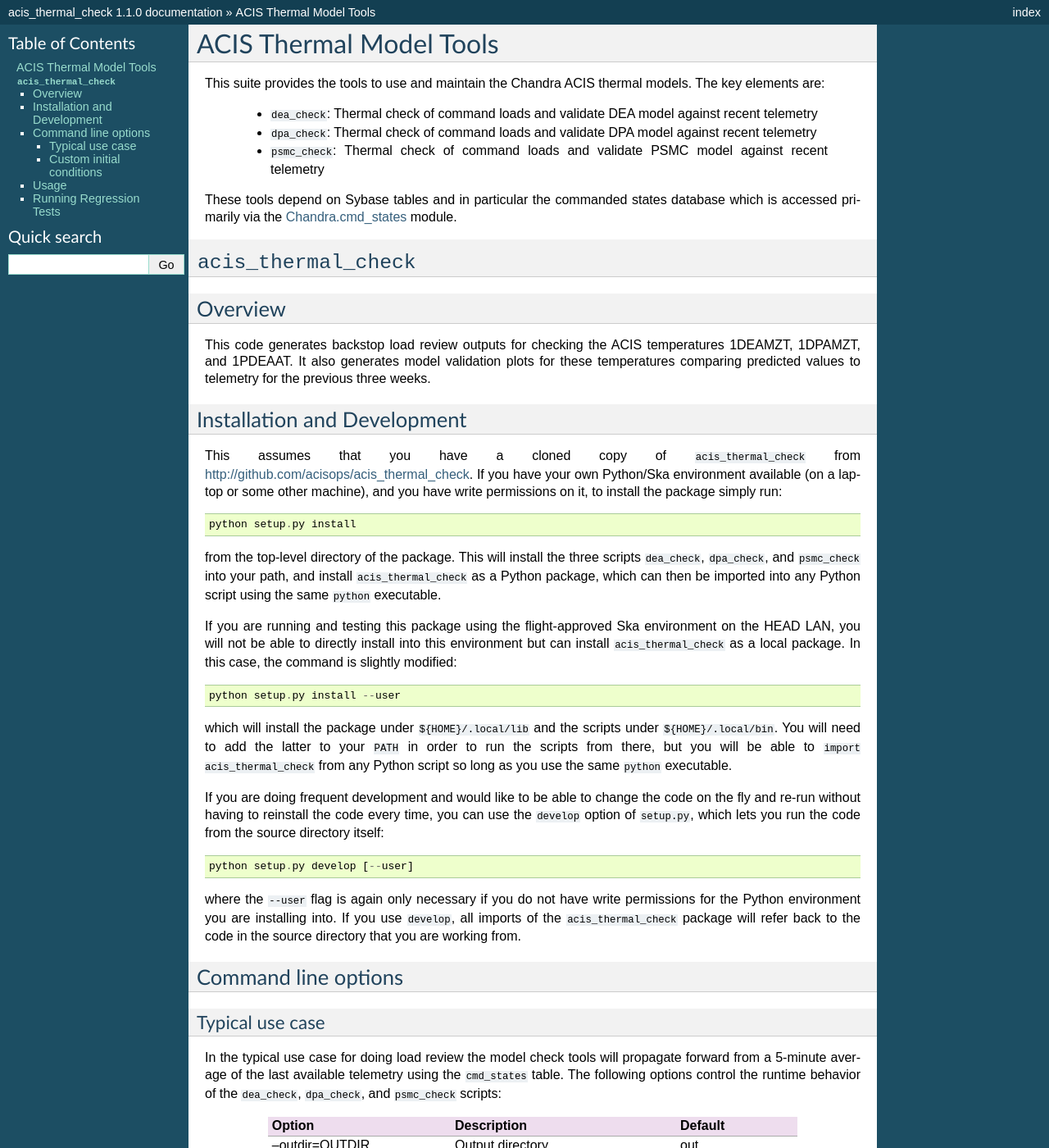
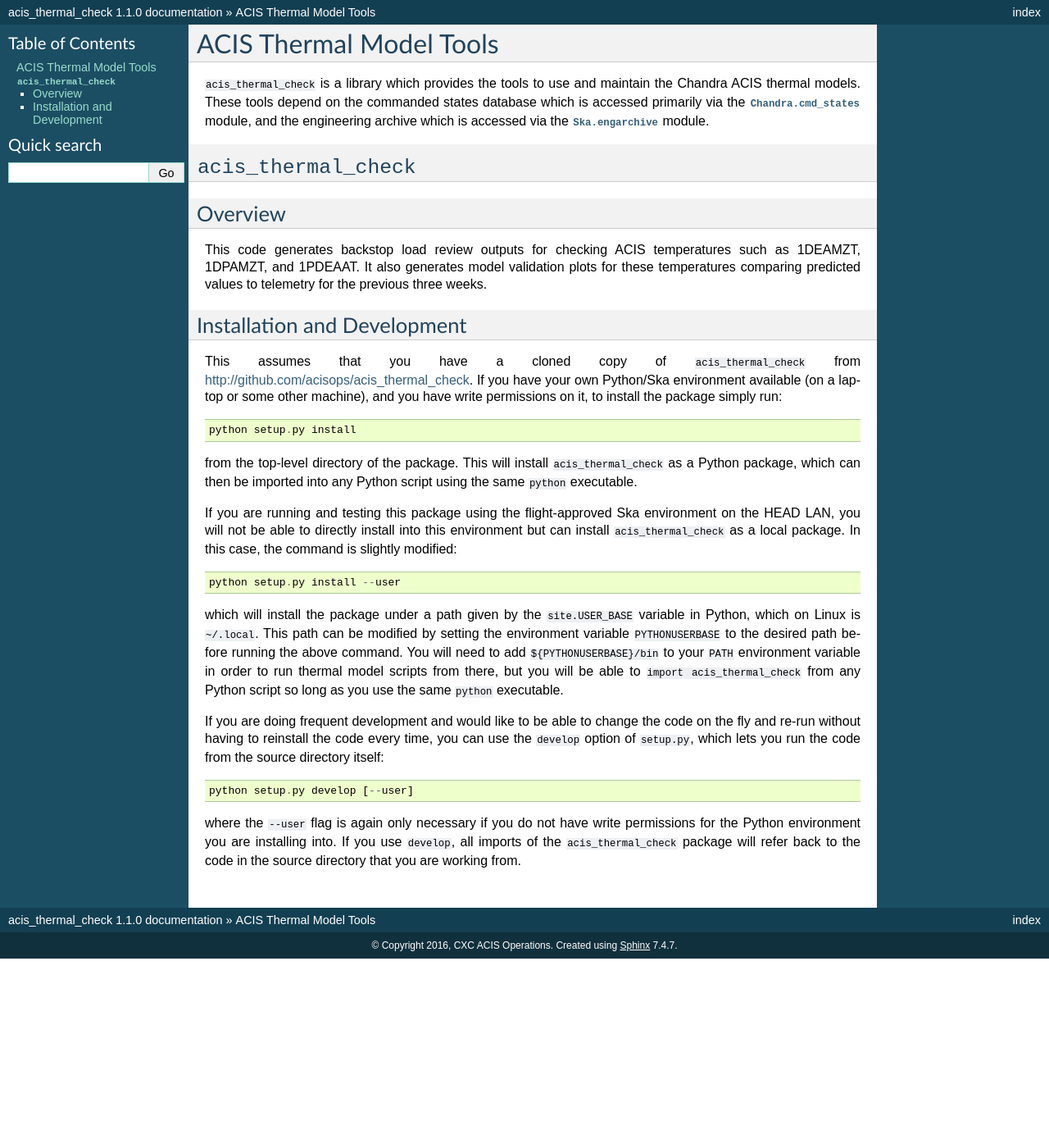
Before and after one commit to sot/acis_thermal_check, a Sphinx documentation site: the page built from doc/index.rst, in a window 1280 px wide and 1400 px high. Shown: the whole window at 82% size. Built offline with Sphinx 7.4.7, drawn with Linux system fonts in a browser that asks for light colours; some of the changed text lies outside the part shown.

Commit message:
Updated acis_thermal_check docs to reflect the fact that the models have been stripped out.

```diff
--- a/doc/index.rst
+++ b/doc/index.rst
@@ -3,20 +3,16 @@
 ACIS Thermal Model Tools
 ========================
 
-This suite provides the tools to use and maintain the Chandra ACIS
-thermal models. The key elements are:
+.. |Chandra_cmd_states| replace:: ``Chandra.cmd_states``
+.. _Chandra_cmd_states: http://cxc.harvard.edu/mta/ASPECT/tool_doc/cmd_states/
 
-  - ``dea_check``: Thermal check of command loads and validate DEA
-    model against recent telemetry
-  - ``dpa_check``: Thermal check of command loads and validate DPA
-    model against recent telemetry
-  - ``psmc_check``: Thermal check of command loads and validate PSMC
-    model against recent telemetry
+.. |Ska_engarchive| replace:: ``Ska.engarchive``
+.. _Ska_engarchive: http://http://cxc.cfa.harvard.edu/mta/ASPECT/tool_doc/eng_archive/
 
-These tools depend on Sybase tables and in particular the commanded states database
-which is accessed primarily via the Chandra.cmd_states_ module.
-
-.. _Chandra.cmd_states: http://cxc.harvard.edu/mta/ASPECT/tool_doc/cmd_states/
+``acis_thermal_check`` is a library which provides the tools to use and maintain
+the Chandra ACIS thermal models. These tools depend on the commanded states database
+which is accessed primarily via the |Chandra_cmd_states|_ module, and the engineering
+archive which is accessed via the |Ska_engarchive|_ module.
 
 ``acis_thermal_check``
 ======================
@@ -24,8 +20,8 @@ which is accessed primarily via the Chandra.cmd_states_ module.
 Overview
 --------
 
-This code generates backstop load review outputs for checking the ACIS temperatures
-1DEAMZT, 1DPAMZT, and 1PDEAAT. It also generates model validation plots for these
+This code generates backstop load review outputs for checking ACIS temperatures such
+as 1DEAMZT, 1DPAMZT, and 1PDEAAT. It also generates model validation plots for these
 temperatures comparing predicted values to telemetry for the previous three weeks.
 
 Installation and Development
@@ -40,10 +36,9 @@ permissions on it, to install the package simply run:
 
     python setup.py install
 
-from the top-level directory of the package. This will install the three scripts
-``dea_check``, ``dpa_check``, and ``psmc_check`` into your path, and install
-``acis_thermal_check`` as a Python package, which can then be imported into any Python
-script using the same ``python`` executable.
+from the top-level directory of the package. This will install ``acis_thermal_check``
+as a Python package, which can then be imported into any Python script using the same
+``python`` executable.
 
 If you are running and testing this package using the flight-approved Ska environment
 on the HEAD LAN, you will not be able to directly install into this environment but
@@ -54,14 +49,18 @@ is slightly modified:
 
     python setup.py install --user
 
-which will install the package under ``${HOME}/.local/lib`` and the scripts under
-``${HOME}/.local/bin``. You will need to add the latter to your ``PATH`` in order to
-run the scripts from there, but you will be able to ``import acis_thermal_check`` from
-any Python script so long as you use the same ``python`` executable.
+which will install the package under a path given by the ``site.USER_BASE`` variable
+in Python, which on Linux is ``~/.local``. This path can be modified by setting the
+environment variable ``PYTHONUSERBASE`` to the desired path before running the above
+command. You will need to add ``${PYTHONUSERBASE}/bin`` to your ``PATH`` environment
+variable in order to run thermal model scripts from there, but you will be able to
+``import acis_thermal_check`` from any Python script so long as you use the same
+``python`` executable.
 
 If you are doing frequent development and would like to be able to change the code
 on the fly and re-run without having to reinstall the code every time, you can use the
-``develop`` option of ``setup.py``, which lets you run the code from the source directory itself:
+``develop`` option of ``setup.py``, which lets you run the code from the source directory
+itself:
 
 ::
 
@@ -71,106 +70,3 @@ where the ``--user`` flag is again only necessary if you do not have write permi
 the Python environment you are installing into. If you use ``develop``, all imports of
 the ``acis_thermal_check`` package will refer back to the code in the source directory
 that you are working from.
-
-Command line options
---------------------
-
-Typical use case
-^^^^^^^^^^^^^^^^
-
-In the typical use case for doing load review the model check tools will
-propagate forward from a 5-minute average of the last available telemetry using
-the ``cmd_states`` table.  The following options control the runtime behavior
-of the ``dea_check``, ``dpa_check``, and ``psmc_check`` scripts:
-
-========================= ================================== ===================
-Option                    Description                        Default
-========================= ================================== ===================
-  --outdir=OUTDIR         Output directory                   out
-  --oflsdir=OFLSDIR       Load products OFLS directory       None
-  --model-spec=MODEL_SPEC Model specification file           *_model_spec.json
-  --days=DAYS             Days of validation data (days)     21
-  --run-start=RUN_START   Start time for regression testing  None
-  --traceback=TRACEBACK   Enable tracebacks                  True
-  --verbose=VERBOSE       Verbosity 0=quiet 1=normal 2=debug 1 (normal)
-  --version               Print version
-========================= ================================== ===================
-
-where the ambiguity in the default value of the ``--model-spec`` option indicates
-that the file appropriate to which model is being run will be used, e.g. ``dea_model_spec.json``.
-
-Custom initial conditions
-^^^^^^^^^^^^^^^^^^^^^^^^^
-
-In the event that the Ska database is unavailable or specific initial conditions
-are desired, the following options are provided.  The only required option is that of
-the initial temperature, which depends on which script is being run:
-
-*NOTE: Specifying custom conditions STILL REQUIRES the Ska database in the current release.*
-
-========== ================ ==================================== ===================
-Script     Option           Description                          Default
-========== ================ ==================================== ===================
-dea_check  --T-dea=T_DEA    Initial 1DEAMZT temperature (degC)   None
-dpa_check  --T-dpa=T_DPA    Initial 1DPAMZT temperature (degC)   None
-psmc_check --T-psmc=T_PSMC  Initial 1PDEAAT temperature (degC)   None
-========== ================ ==================================== ===================
-
-All the rest of the options are common to the various scripts (except ``dh_heater``,
-which is specific to ``psmc_check``), and have default values that will produce a
-conservative (hot) prediction:
-
-========================= ==================================== ===================
-Option                    Description                          Default
-========================= ==================================== ===================
-  --ccd-count=CCD_COUNT   Initial number of CCDs               6
-  --fep-count=FEP_COUNT   Initial number of FEPs               6
-  --vid-board=VID_BOARD   Initial state of ACIS vid_board      1
-  --clocking=CLOCKING     Initial state of ACIS clocking       1
-  --simpos=SIMPOS         Initial SIM-Z position (steps)       75616
-  --pitch=PITCH           Initial pitch (degrees)              150
-  --dh_heater=DH_HEATER   ACIS DH Heater on/off (PSMC only)    0
-========================= ==================================== ===================
-
-Usage
------
-
-The usual way to use the load review tool is via the script launchers, e.g. ``dea_check``:
-
-::
-
-  dea_check --oflsdir=/data/acis/LoadReviews/2009/MAY1809/oflsb --outdir=out
-
-  dpa_check --oflsdir=/data/acis/LoadReviews/2009/MAY1809/oflsb --simpos=-99616 \
-            --pitch=130.0 --T-dpa=22.2 --ccd-count=1 --fep-count=1
-
-  psmc_check --outdir=regress2010 --run-start=2010:365 --days=360
-
-
-Running Regression Tests
-------------------------
-
-``acis_thermal_check`` comes with a regression test suite which uses `py.test <http://pytest.org/>`_
-to run the tests by comparing the answers given by the code to a "gold standard" set of answers.
-To determine if code changes pass these tests, within a cloned copy of ``acis_thermal_check`` in
-the ``acis_thermal_check/acis_thermal_check/tests`` subdirectory run:
-
-::
-
-    py.test -s
-
-The ``-s`` flag outputs the ``stdout`` and ``stderr`` to screen so you can see what's going on.
-If you'd rather not see that, just remove the flag.
-
-If you have changed the model specification file or made another change that will change the answers,
-to generate new answers run:
-
-::
-
-    py.test -s --generate_answers=answer_dir
-
-where ``answer_dir`` is a directory to output the new answers to. The new answers should be reviewed
-with the ACIS operations team before copying to the default location for the "gold standard"
-answers.
-
-Answers should be generated using the ``py.test`` that is part of the flight Ska environment.
```
